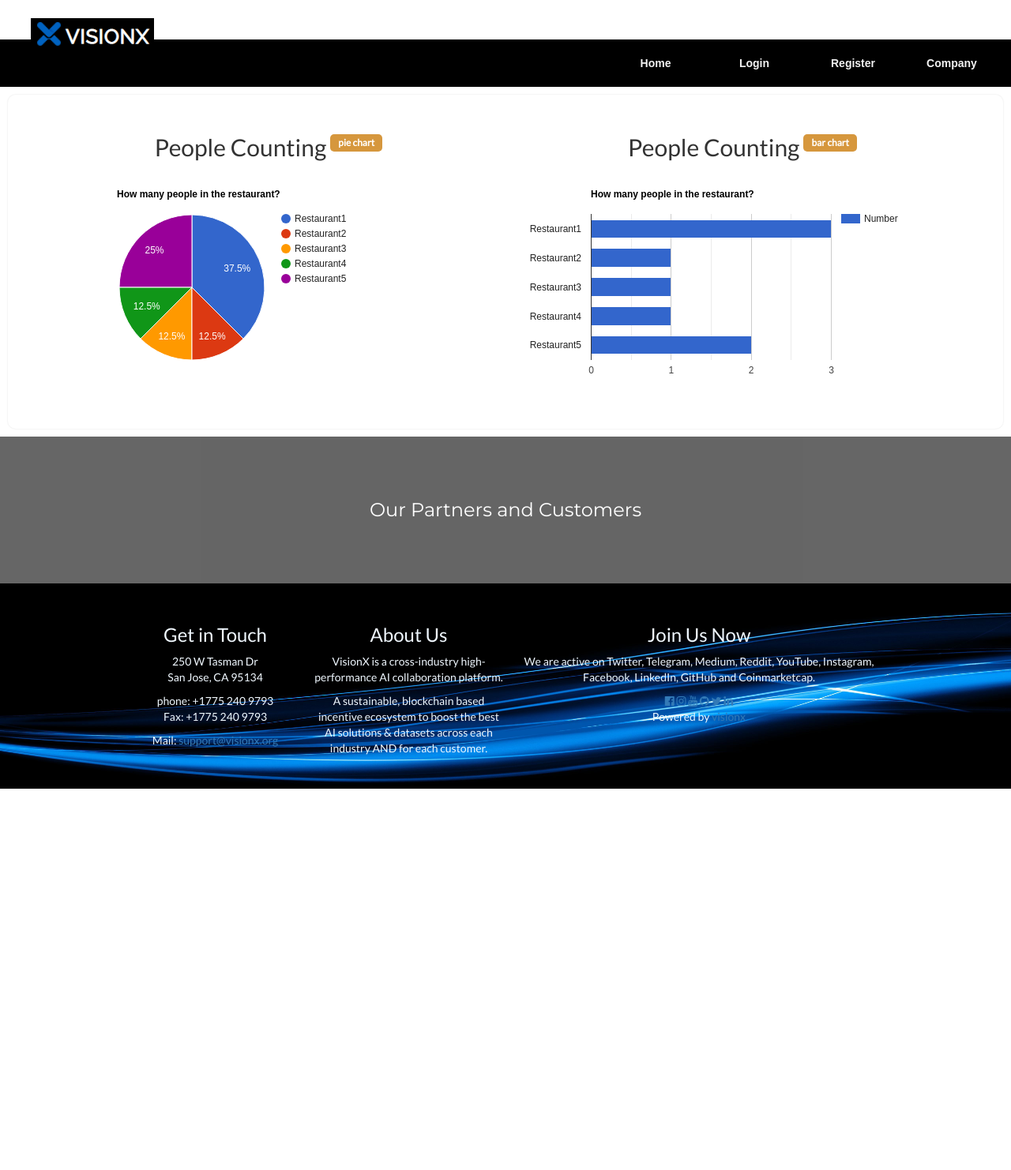
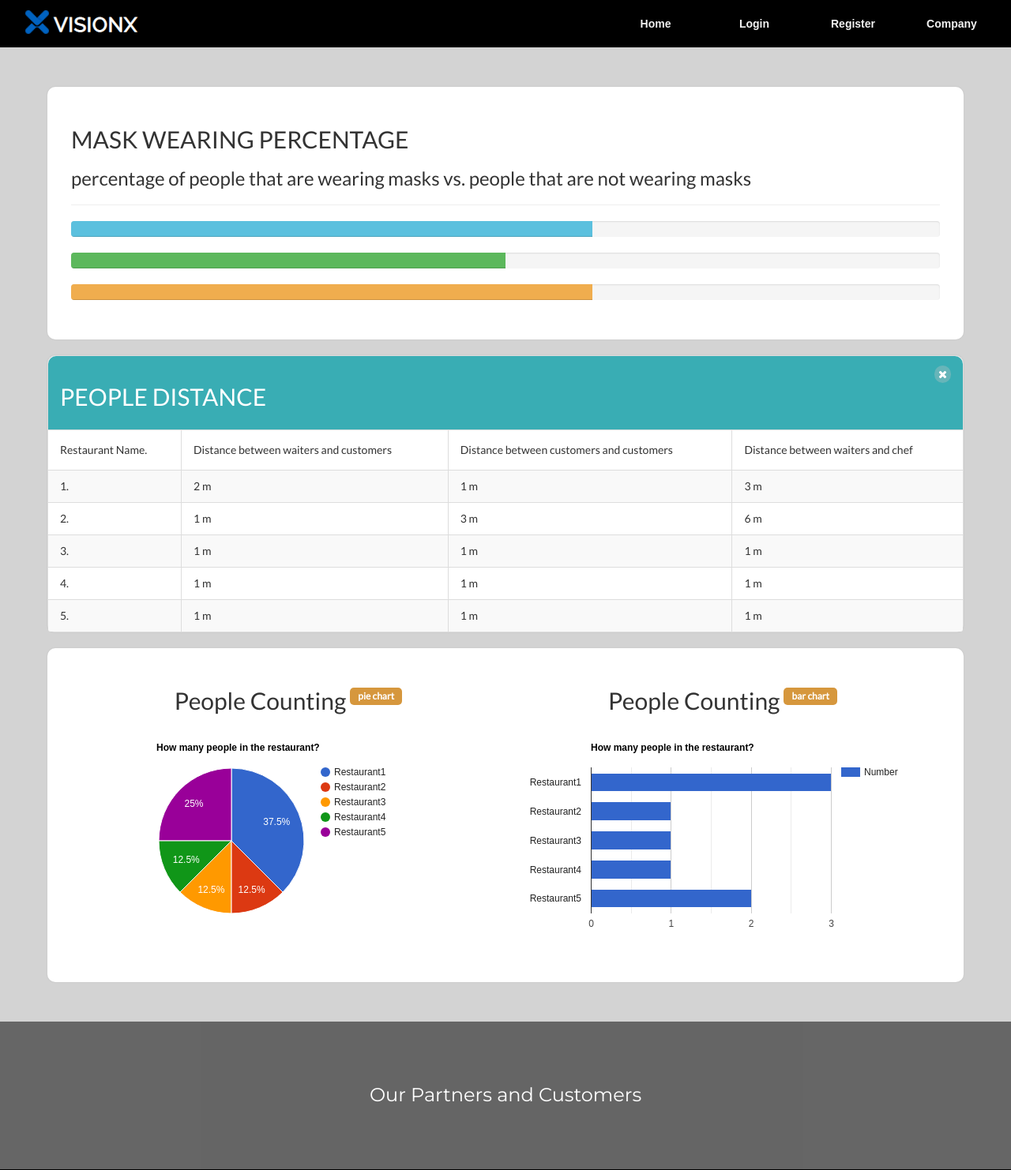
Before and after one commit to SuperSteven369/vnx_openCV_fullstack_frontend, a Django app: page /about/ in a window 1280 px wide. Shown: the top 1482 px of the page at 79% size. Before the commit the page ends 999 px from the top, so only its background shows below. Run offline with Django 3.2, Linux system fonts and the light colour scheme; some libraries are stand-ins or nearby versions; some web fonts are replaced.

Commit message:
update 8/24

```diff
--- a/visionx/opencv/templates/opencv/about.html
+++ b/visionx/opencv/templates/opencv/about.html
@@ -1,8 +1,78 @@
 {% extends "opencv/base.html" %}
 {% block content %}
-<div class="templatemo-flex-row flex-content-row templatemo-overflow-hidden">
+
+<div class="templatemo-content-container" style="background-color: LightGray">
+
+    <div class="templatemo-flex-row flex-content-row">
+        <div class="templatemo-content-widget white-bg col-1" style="background-color: white">
+            <i class="fa fa-times"></i>
+            <h2 class="text-uppercase">Mask Wearing Percentage</h2>
+            <h3>percentage of people that are wearing masks vs. people that are not wearing masks</h3><hr>
+            <div class="progress">
+                <div class="progress-bar progress-bar-info" role="progressbar" aria-valuenow="60" aria-valuemin="0" aria-valuemax="100" style="width: 60%;"></div>
+            </div>
+            <div class="progress">
+                <div class="progress-bar progress-bar-success" role="progressbar" aria-valuenow="60" aria-valuemin="0" aria-valuemax="100" style="width: 50%;"></div>
+            </div>
+            <div class="progress">
+                <div class="progress-bar progress-bar-warning" role="progressbar" aria-valuenow="60" aria-valuemin="0" aria-valuemax="100" style="width: 60%;"></div>
+            </div>
+        </div>
+    </div>
+
+
+    <div class="panel panel-default templatemo-content-widget white-bg no-padding templatemo-overflow-hidden" style="background-color: white">
+        <i class="fa fa-times"></i>
+        <div class="panel-heading templatemo-position-relative"><h2 class="text-uppercase">People Distance</h2></div>
+            <div class="table-responsive">
+                <table class="table table-striped table-bordered">
+                <thead>
+                <tr>
+                <td>Restaurant Name.</td>
+                <td>Distance between waiters and customers</td>
+                <td>Distance between customers and customers</td>
+                <td>Distance between waiters and chef</td>
+                </tr>
+                </thead>
+                <tbody>
+                <tr>
+                <td>1.</td>
+                <td>2 m</td>
+                <td>1 m</td>
+                <td>3 m</td>
+                 </tr>
+                <tr>
+                <td>2.</td>
+                <td>1 m</td>
+                <td>3 m</td>
+                <td>6 m</td>
+                </tr>
+                <tr>
+                <td>3.</td>
+                <td>1 m</td>
+                <td>1 m</td>
+                <td>1 m</td>
+                </tr>
+                <tr>
+                <td>4.</td>
+                <td>1 m</td>
+                <td>1 m</td>
+                <td>1 m</td>
+                </tr>
+                <tr>
+                <td>5.</td>
+                <td>1 m</td>
+                <td>1 m</td>
+                <td>1 m</td>
+                </tr>
+                </tbody>
+                </table>
+            </div>
+        </div>
+
+    <div class="templatemo-flex-row flex-content-row templatemo-overflow-hidden" >
         <div class="col-1 templatemo-overflow-hidden">
-        <div class="templatemo-content-widget white-bg templatemo-overflow-hidden">
+            <div class="templatemo-content-widget white-bg templatemo-overflow-hidden" style="background-color: white">
                 <i class="fa fa-times"></i>
                 <div class="templatemo-flex-row flex-content-row">
                     <div class="col-1 col-lg-6 col-md-12">
@@ -17,4 +87,6 @@
             </div>
         </div>
     </div>
+</div>
+
 {% endblock content %}
--- a/visionx/opencv/templates/opencv/base.html
+++ b/visionx/opencv/templates/opencv/base.html
@@ -7,15 +7,17 @@
     <meta name="viewport" content="width=device-width, initial-scale=1, shrink-to-fit=no">
 
     <!-- Bootstrap CSS -->
-    <link rel="stylesheet" type="text/css" href="{% static 'opencv/css/templatemo-style.css' %}">
     <link rel="stylesheet" href="https://www.w3schools.com/w3css/4/w3.css">
     <link rel="stylesheet" href="https://fonts.googleapis.com/css?family=Lato">
     <link rel="stylesheet" href="https://fonts.googleapis.com/css?family=Montserrat">
     <link rel="stylesheet" href="https://cdnjs.cloudflare.com/ajax/libs/font-awesome/4.7.0/css/font-awesome.min.css">
     <link href="https://fonts.googleapis.com/css?family=Open+Sans:400,300,400italic,700" rel="stylesheet" type="text/css"/>
+
     <link href="css/font-awesome.min.css" rel="stylesheet"/>
     <link href="css/bootstrap.min.css" rel="stylesheet"/>
     <link href="css/templatemo-style.css" rel="stylesheet"/>
+    <link rel="stylesheet" type="text/css" href="{% static 'opencv/css/bootstrap.min.css' %}">
+    <link rel="stylesheet" type="text/css" href="{% static 'opencv/css/templatemo-style.css' %}">
     <style>
       body,h1,h2,h3,h4,h5,h6 {font-family: "Lato", sans-serif}
       .w3-bar,h1,button {font-family: "Montserrat", sans-serif}
@@ -23,7 +25,7 @@
       nav {width:100%; overflow:auto; background:black;}
       ul {padding:0; margin:0 0 0 150px; list-style:none;}
       li {float:right;}
-      .navbar-brand img{position:absolute; margin-top:8px; margin-left:24px;}
+      .navbar-brand1 img{position:absolute; margin-top:8px; margin-left:24px;}
       nav a {width:100px; display:block; padding:20px 15px; text-decoration:none; font-family:Arial; color:#f2f2f2; text-align:center; font-weight:bold; margin-right:25px;}
       nav a:hover {background:purple;transition:0.5s;text-transform:uppercase;}
     </style>
@@ -31,7 +33,7 @@
 
 <body>
     <div class="Navbar">
-      <div class="navbar-brand">
+      <div class="navbar-brand1">
         <a href="{% url 'opencv-home' %}">
           <img src="/static/opencv/image/visionx-logo2.png"/>
         </a>
```
Lines whose indentation alone changed are shown as unchanged.
